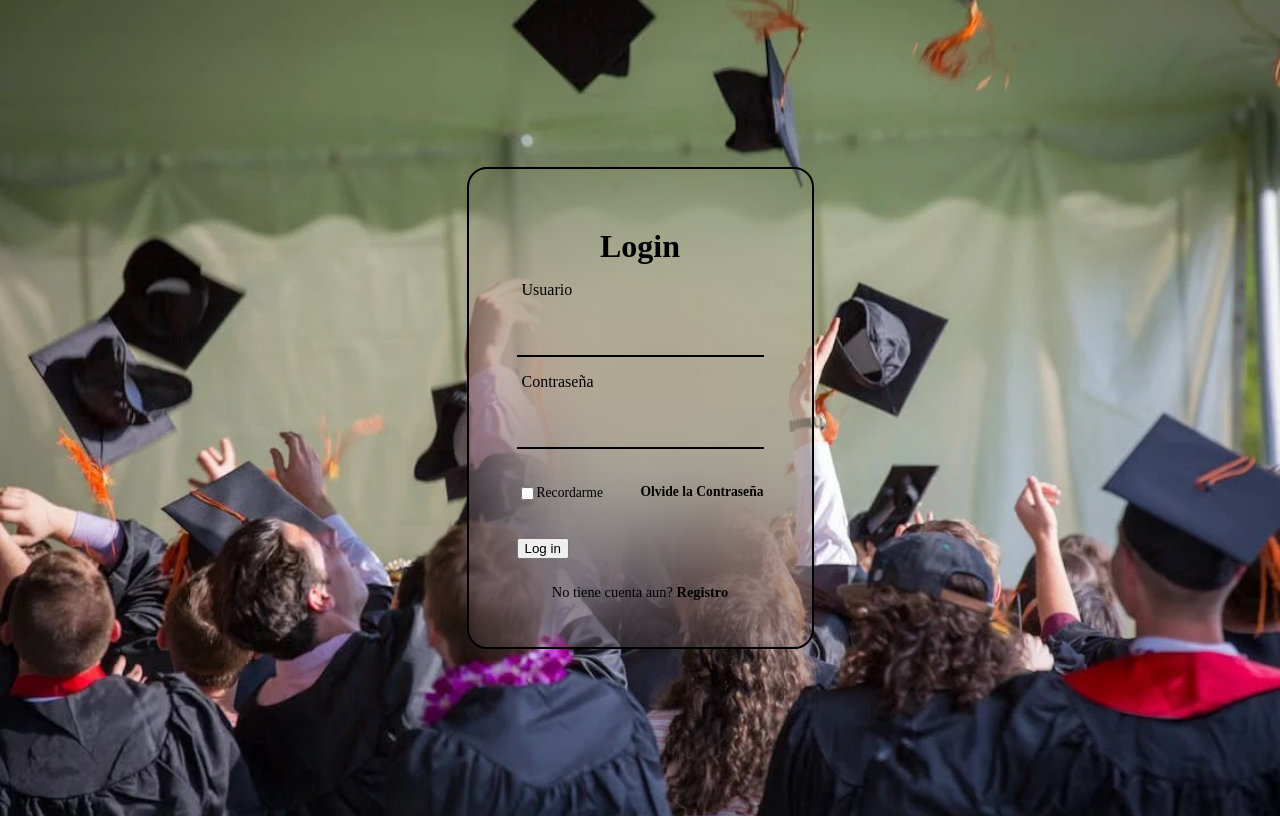
After one commit to Susii1114/CS-Minds, a PHP site: page /iniciosesion.php in a window 1280 px wide. The commit adds this page. Run offline with PHP 8.4, Linux system fonts and the light colour scheme.

Commit message:
Add files via upload
Inicio de sesion funcional :)

```diff
--- /dev/null
+++ b/iniciosesion.php
@@ -0,0 +1,67 @@
+<?php
+
+$conex = mysqli_connect("localhost", "root", "", "iniciosesiondb");
+
+?>
+
+
+<!DOCTYPE html>
+<html lang="en">
+    <head>
+    <meta charset="UTF-8">
+    <meta name="viewport" content="width=device-width, initial-scale=1.0">
+    <script type="module" src=""></script>
+    <script nomodule src=""></script>
+    <link rel="stylesheet" href="style.css">
+    <title>Login - CSMinds</title>
+</head>
+    <body>
+        <section>
+            <form method="post">
+            <h1>Login</h1>
+            <div class="inputbox">
+                <ion-icon name="Username"></ion-icon>
+                <i class=""fa-solid fa-user></i>
+                <input type="text" name="Usuario" placeholder="">
+                <label for="Usuario">Usuario</label>
+            </div>
+            <div class="inputbox">
+                <ion-icon name="lock-closed-outline"></ion-icon>
+                <i class=""fa-solid fa-unlock></i>
+                <input type="password" name="Clave" placeholder="">
+                <label for="Clave">Contraseña</label>
+            </div>
+            <div class="forget">
+                <label><input type="checkbox"> Recordarme</label>
+                <a href="#">Olvide la Contraseña</a>
+            </div>
+            <input type="submit" value="Log in" name="Entrar">
+            <div class="register">
+                <p>No tiene cuenta aun? <a href="./Registro.html">Registro</a></p>
+            </div>
+        </form>
+    </section>
+</body>
+
+<?php
+
+if (!empty($_POST['Entrar'])) {
+    if (empty($_POST['Usuario']) and empty($_POST['Clave'])) {
+        echo "Los campos estan vacios";
+    } else {
+        $Usuario = $_POST['Usuario'];
+        $Clave = $_POST['Clave'];
+
+        $sql = $conex -> query("SELECT * FROM usuarios WHERE Usuario='$Usuario' and Clave ='$Clave' ");
+
+        if ($datos = $sql->fetch_object()) {
+            header("Location: home.php");
+        } else {
+            echo "Acceso Denegado";
+        }
+
+    }
+}
+?>
+
+</html>
--- a/style.css
+++ b/style.css
@@ -1,437 +1,139 @@
-*
-{
-    margin: 0;
-    padding: 0;
+** {
+    margin: 0%;
+    padding: 0%;
     box-sizing: border-box;
-}
-section
-{
+    font-family: 'poppins',sans-serif;
+  }
+
+  body {
+    display: flex;
+    align-items: center;
+    justify-content: center;
+    min-height: 100vh;
+    background-image: url(50cf8e16-b0a0-490a-b7ff-45b84bea9a1d.jpeg);
+    background-repeat: no-repeat;
+    background-position: center;
+    background-size: cover;
+  }
+
+  section {
     position: relative;
-    width: 100%;
-    height: 37vh;
-    background: #3D5500;
-    overflow: hidden;
-}
-.bienvenida {
-    color: #fff;
-    font-family: Arial, Helvetica, sans-serif;
-    font-size: 50px;
-    position: relative;
-    padding: 12px 0 0 0;
-    text-align: left;
-    margin-left: 40px;
-}
-.eslogan {
-    color: #fff;
-    font-family: Arial, Helvetica, sans-serif;
-    font-size: 25px;
-    position: relative;
-    padding: 12px 0 0 0;
-    text-align: left;
-    margin-left: 40px;
-}
-section .wave
-{
-    position: absolute;
-    bottom: 0;
-    left: 0;
-    width: 100%;
-    height: 100px;
-    background: url(wave.png);
-    background-size: 2500px 100px;
-}
-section .wave.wave1
-{
-    animation: animate 27s linear infinite;
-    z-index: 1000;
-    opacity: 1;
-    animation-delay: 0s;
-    bottom: 0;
-}
-section .wave.wave2
-{
-    animation: animate2 17s linear infinite;
-    z-index: 999;
-    opacity: 0.5;
-    animation-delay: -5s;
-    bottom: 10px;
-}
-section .wave.wave3
-{
-    animation: animate 27s linear infinite;
-    z-index: 998;
-    opacity: 0.2;
-    animation-delay: -2s;
-    bottom: 15px;
-}
-section .wave.wave4
-{
-    animation: animate2 7s linear infinite;
-    z-index: 997;
-    opacity: 0.7;
-    animation-delay: -5s;
-    bottom: 12px;
+    max-width: 400px;
+    background-color: transparent;
+    border: 2px solid black;
+    border-radius: 20px;
+    backdrop-filter: blur(55px);
+    display: flex;
+    justify-content: center;
+    align-items: center;
+    padding: 2rem 3rem;
 }
 
-
-@keyframes animate
-{
-    0%
-    {
-        background-position-x: 0;
-    }
-    100%
-    {
-        background-position-x: 2500px;
-    }
-}
-@keyframes animate2
-{
-    0%
-    {
-        background-position-x: 0;
-    }
-    100%
-    {
-        background-position-x: -2500px;
-    }
-}
-@import url("https://fonts.googleapis.com/css2?family=Roboto:wght@300;400;500&display=swap");
-* {
-  box-sizing: border-box;
-  padding: 0;
-  margin: 0;
+h1 {
+    font-size: 2rem;
+    color: black;
+    text-align: center;
 }
 
-body {
-  font-family: "Roboto", sans-serif;
-  font-size: 0.925rem;
+.inputbox {
+    position: relative;
+    margin: 30px 0;
+    max-width: 310px;
+    border-bottom: 2px solid black;
 }
 
-a {
-  text-decoration: none;
+.inputbox label {
+    position: absolute;
+    top: 50%;
+    left: 5px;
+    transform: translateY(-50%);
+    color: black;
+    font-size: 1rem;
+    pointer-events: none;
+    transition: all 0.5s ease-in-out;
+}
+input:focus ~ label,
+input:valid ~ label {
+    top: -5px;
 }
 
-.container {
-  width: 100px;
-  position: relative;
-  margin-left: auto;
-  margin-right: auto;
-  padding-left: 15px;
-  padding-right: 15px;
+.inputbox input {
+    width: 100%;
+    height: 60px;
+    background: transparent;
+    border: none;
+    outline: none;
+    font-size: 1rem;
+    padding: 0 35px 0 5px;
+    color: black;
 }
 
-.navbar,
-.navbar > .container {
-  width: 100%;
-  display: flex;
-  flex-wrap: wrap;
-  align-items: center;
-  justify-content: space-between;
-}
-@media (max-width: 768px) {
-  .navbar,
-.navbar > .container {
-    display: block;
-  }
+.inputbox ion-icon {
+    position: absolute;
+    right: 8px;
+    color: cornflowerblue;
+    font-size: 1.2rem;
+    top: 20px;
 }
 
-.navbar {
-  box-shadow: 0 1px 2px 0 rgb(247, 243, 243);
-  background-color: #3D5500;
-  padding: 1rem 1.15rem;
-  border-bottom: 1px solid #ECF87F;
-  /*
-  |-----------------------------------
-  | Start navbar logo or brand etc..
-  |-----------------------------------
-  */
-  /*
-  |-----------------------------------
-  | Start navbar menu
-  |-----------------------------------
-  */
-}
-@media (min-width: 576px) {
-  .navbar .container {
-    max-width: 540px;
-  }
-}
-@media (min-width: 768px) {
-  .navbar .container {
-    max-width: 720px;
-  }
-}
-@media (min-width: 992px) {
-  .navbar .container {
-    max-width: 960px;
-  }
-}
-@media (min-width: 1200px) {
-  .navbar .container {
-    max-width: 1140px;
-  }
-}
-.navbar .navbar-header {
-  display: flex;
-  align-items: center;
-}
-@media (max-width: 768px) {
-  .navbar .navbar-header {
-    width: 100%;
+.forget {
+    margin: 35px 0;
+    font-size: 0.85rem;
+    color: black;
     display: flex;
-    align-items: center;
-    justify-content: space-between;
-    flex-direction: row-reverse;
-  }
-}
-.navbar .navbar-header .navbar-toggler {
-  cursor: pointer;
-  border: none;
-  display: none;
-  outline: none;
-}
-@media (max-width: 768px) {
-  .navbar .navbar-header .navbar-toggler {
-    display: block;
-  }
-}
-.navbar .navbar-header .navbar-toggler span {
-  height: 2px;
-  width: 22px;
-  background-color: #ECF87F;
-  display: block;
-}
-.navbar .navbar-header .navbar-toggler span:not(:last-child) {
-  margin-bottom: 0.2rem;
-}
-.navbar .navbar-header > a {
-  font-weight: 500;
-  color: #fff;
-}
-.navbar .navbar-menu {
-  display: flex;
-  align-items: center;
-  flex-basis: auto;
-  flex-grow: 1;
-}
-@media (max-width: 768px) {
-  .navbar .navbar-menu {
-    display: none;
-    text-align: center;
-  }
-}
-.navbar .navbar-menu.active {
-  display: flex !important;
-}
-.navbar .navbar-menu .navbar-nav {
-  margin-left: auto;
-  flex-direction: row;
-  display: flex;
-  padding-left: 0;
-  margin-bottom: 0;
-  list-style: none;
-}
-@media (max-width: 768px) {
-  .navbar .navbar-menu .navbar-nav {
-    width: 100%;
-    display: block;
-    border-top: 1px solid #ECF87F;
-    margin-top: 1rem;
-  }
-}
-.navbar .navbar-menu .navbar-nav > li > a {
-  color: #fff;
-  text-decoration: none;
-  display: inline-block;
-  padding: 0.5rem 1rem;
-}
-.navbar .navbar-menu .navbar-nav > li > a:hover {
-  color: #ECF87F;
-}
-@media (max-width: 768px) {
-  .navbar .navbar-menu .navbar-nav > li > a {
-    border-bottom: 1px solid #eceef3;
-  }
-}
-.navbar .navbar-menu .navbar-nav > li.active a {
-  color: #ECF87F;
-}
-.navbar .navbar-menu .navbar-nav .navbar-dropdown .dropdown {
-  list-style: none;
-  position: absolute;
-  top: 150%;
-  left: 0;
-  background-color: #3D5500;
-  padding-top: 0.5rem;
-  padding-bottom: 0.5rem;
-  min-width: 160px;
-  width: auto;
-  white-space: nowrap;
-  box-shadow: 0 0.5rem 1rem rgb(255, 255, 255);
-  z-index: 99999;
-  border-radius: 0.75rem;
-  display: none;
-}
-@media (max-width: 768px) {
-  .navbar .navbar-menu .navbar-nav .navbar-dropdown .dropdown {
-    position: relative;
-    box-shadow: none;
-  }
-}
-.navbar .navbar-menu .navbar-nav .navbar-dropdown .dropdown li a {
-  color: #fff;
-  padding: 0.25rem 1rem;
-  display: block;
-}
-.navbar .navbar-menu .navbar-nav .navbar-dropdown .dropdown.show {
-  display: block !important;
-}
-.navbar .navbar-menu .navbar-nav .dropdown > .separator {
-  height: 1px;
-  width: 100%;
-  margin-top: 9px;
-  margin-bottom: 9px;
-  background-color: #3D5500;
-}
-.navbar .navbar-dropdown {
-  position: relative;
-}
-
-.navbar .navbar-header > a span {
-  color: #ECF87F;
-}
-
-.navbar .navbar-header h4 {
-  font-weight: 500;
-  font-size: 1.25rem;
-}
-@media (max-width: 768px) {
-  .navbar .navbar-header h4 {
-    font-size: 1.05rem;
-  }
-}
-.logSingIn {
-    display: flex;
-    padding: 0;
-}
-.btn-1 {
-    background-color: #3D5500;
-    border: #3D5500;
-    padding: 5px;
-    padding-left: 10px;
-    padding-right: 10px;
-    color: #fff;
     justify-content: space-between;
 
 }
-.btn-2 {
-    background-color: #fff;
-    border: #ECF87F;
-    padding: 5px;
-    padding-left: 10px;
-    padding-right: 10px;
-    color: #3D5500;
-    border-radius: 5px;
-    justify-content: space-between;
-}
-.btn-1:hover {
-    color: #ECF87F;
-}
-.btn-2:hover {
-    color: #3D5500;
-    background: #ECF87F;
+
+.forget label {
+    display: flex;
+    align-items: center;
 }
 
-.aboutUs {
-    background: #fff;
-    width: 100%;
-    display: grid;
-    grid-template-columns: repeat(2, 1fr);
-    grid-template-areas: "title"
-                        "descrip";
-    grid-template-rows: repeat(2, auto);
+.forget label input {
+    margin-right: 3px;
 }
 
-.title {
-    grid-area: title;
-    grid-column: 2/3;
-    color: #3D5500;
-    font-size: 35px;
-    text-align: center;
-    margin-right: 45px;
-    display: flex;
-    align-items: center;
-    justify-content: center;
+.forget a {
+    color: black;
+    text-decoration: none;
+    font-weight: 600;
 }
 
-.description {
-    grid-area: descrip;
-    grid-row: 2/3;
-    grid-column: 2/3;
-    color: #000000;
-    font-size: 27px;
-    margin-right: 25px;
-    text-align: center;
-    display: flex;
-    justify-content: center;
-    /* margin-right: 45px; */
-    /* margin-left: 600px; */
-
+.forget a:hover {
+    text-decoration: underline;
 }
 
-.con-card {
+button {
     width: 100%;
-    display: grid;
-    grid-gap: 20px;
-    grid-template-columns: repeat(3, 1fr);
-    grid-template-rows: repeat(2, auto);
-    grid-template-areas: "card1 card2 card3" "img";
-
-}
-.cards p {
-    display: flex;
-    align-items: center;
-    justify-content: center;
-    text-align: center;
-}
-.cards h1 {
-    display: flex;
-    text-align: center;
-    justify-content: center;
+    height: 40px;
+    border-radius: 40px;
+    background-color: cornflowerblue;
+    border: none;
+    outline: none;
+    cursor: pointer;
+    font-size: 1rem;
+    font-weight: 600;
+    transition: all 0.4s ease;
 }
 
-.cards {
-    width: 363px;
-    background: #81b622;
-    margin-top: 70px;
-    margin-left: 20px;
-    margin-right: 20px;
-    align-items: center;
-    border-radius: 15px;
-
-}
-.cards .img-card {
-    grid-area: img;
-    display: flex;
-
-    align-items: center;
-    justify-content: center;
-    margin-top: 35px;
-    margin-bottom: 10px;
+button:hover {
+  background-color: lightseagreen;
 }
 
-.p {
-    font-size: 25px;
-    display: flex;
-    margin-left: 20px;
-    margin-right: 20px;
-    margin-top: 5px;
-    margin-bottom: 30px;
+.register {
+    font-size: 0.9rem;
+    color:black;
+    text-align: center;
+    margin: 25px 0 10px;
 }
 
-.con {
-    color: #ECF87F;
-    margin-bottom: 0px;
-    font-size: 40px;
+.register p a {
+    text-decoration: none;
+    color:black;
+    font-weight: 600;
 }
+
+.register p a:hover {
+    text-decoration: underline;
+}
```
Also changed, not shown: Registro.html (added, +43 -0 lines), home.php (added, +16 -0 lines), 50cf8e16-b0a0-490a-b7ff-45b84bea9a1d.jpeg (added).
